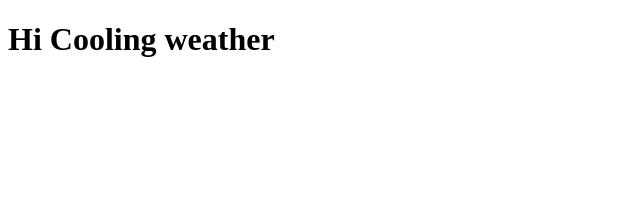
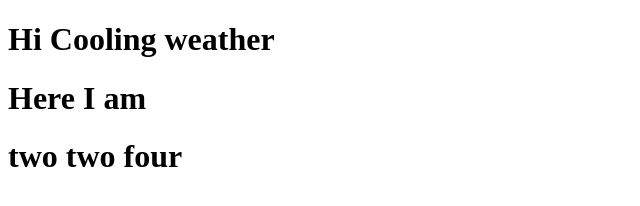
Before and after one commit to calculum/NewQuizApp, a plain HTML site: page index.html in a window 1280 px wide. Shown: the whole page, without its empty margins (0-640 px from the left). Drawn offline with Linux system fonts and the light colour scheme.

Commit message:
third test

```diff
--- a/index.html
+++ b/index.html
@@ -8,7 +8,7 @@
 </head>
 <body>
     <h1>Hi Cooling weather</h1>
-    <h1></h1>
-    <h1></h1>
+    <h1>Here I am</h1>
+    <h1>two two four</h1>
 </body>
 </html>
```
